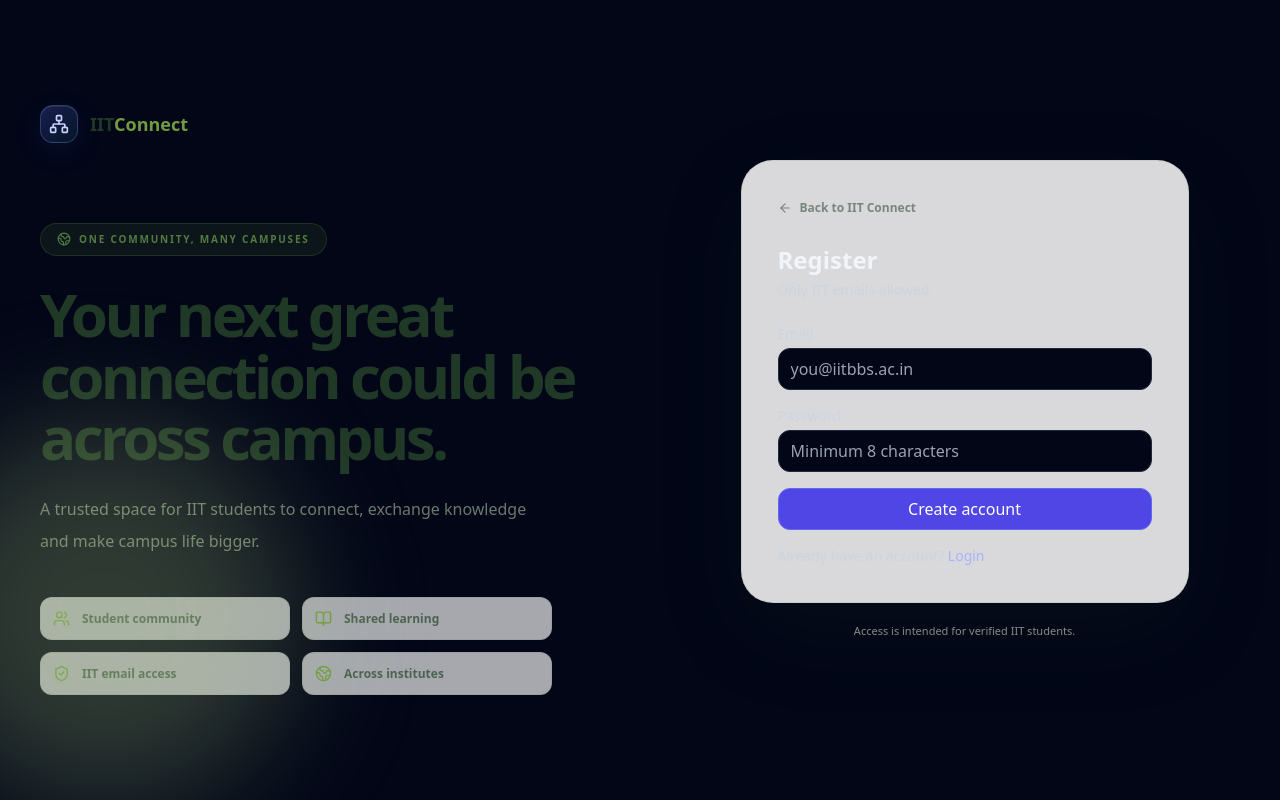
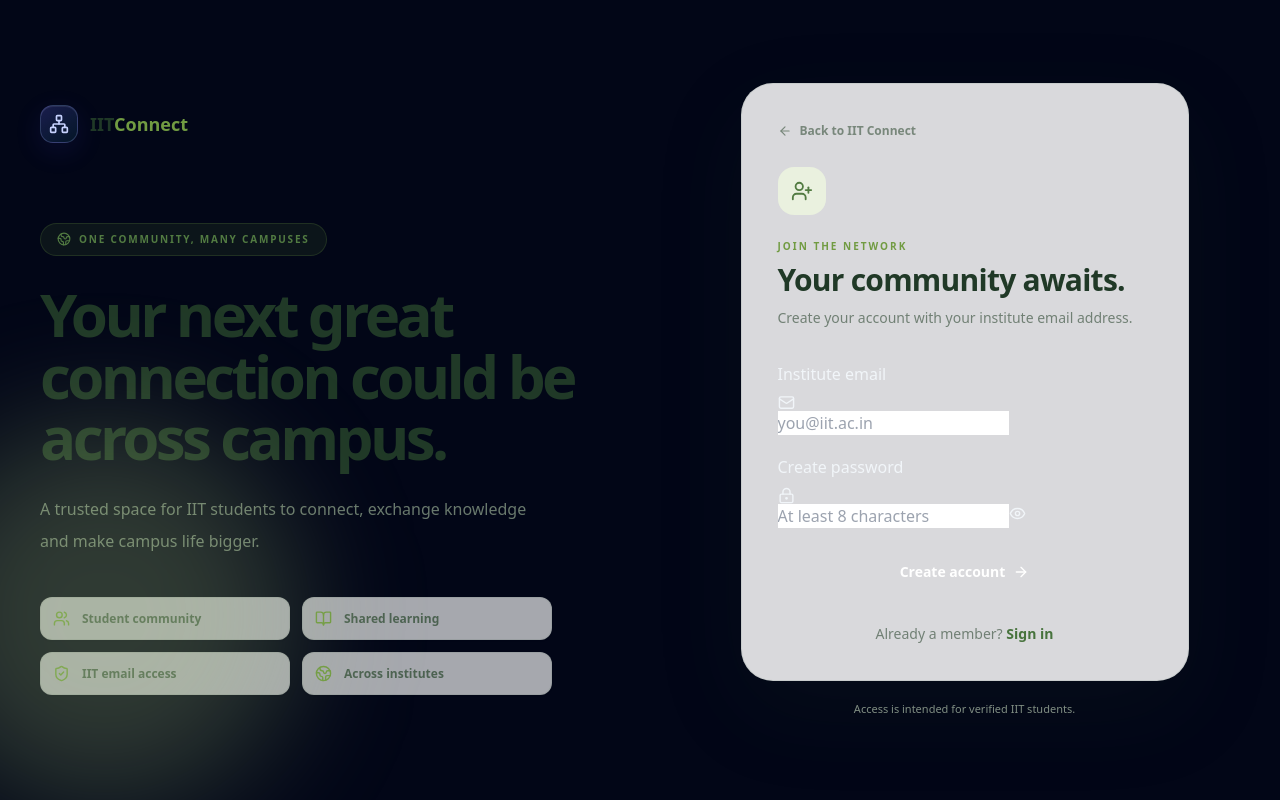
Before and after one commit to MINKIKAR-SRINIVAS-PRASAD/IIT-Connect, a React (Vite) app in the folder IIT-Connect-Enhanced/frontend/: page /register in a window 1280 px wide. Built offline with nearby package versions, Linux system fonts and the light colour scheme; no server answers.

Commit message:
Redesign registration screen

```diff
--- a/IIT-Connect-Enhanced/frontend/src/pages/auth/Register.jsx
+++ b/IIT-Connect-Enhanced/frontend/src/pages/auth/Register.jsx
@@ -1,8 +1,8 @@
 import React, { useState } from 'react'
 import { Link, useNavigate } from 'react-router-dom'
+import { motion } from 'framer-motion'
+import { ArrowRight, Eye, EyeOff, LockKeyhole, Mail, UserPlus } from 'lucide-react'
 import toast from 'react-hot-toast'
-import Input from '../../components/common/Input'
-import Button from '../../components/common/Button'
 import { useAuth } from '../../hooks/useAuth'
 
 export default function Register() {
@@ -10,44 +10,27 @@ export default function Register() {
   const nav = useNavigate()
   const [email, setEmail] = useState('')
   const [password, setPassword] = useState('')
+  const [showPassword, setShowPassword] = useState(false)
   const [busy, setBusy] = useState(false)
 
-  async function onSubmit(e) {
-    e.preventDefault()
+  async function onSubmit(event) {
+    event.preventDefault()
     setBusy(true)
-    try {
-      await register(email, password)
-      nav('/app/profile')
-    } catch (err) {
-      toast.error(err?.response?.data?.message || 'Register failed')
-    } finally {
-      setBusy(false)
-    }
+    try { await register(email.trim(), password); nav('/app/profile') }
+    catch (error) { toast.error(error?.response?.data?.message || 'Registration failed') }
+    finally { setBusy(false) }
   }
 
-  return (
-    <div>
-      <h2 className="text-2xl font-bold">Register</h2>
-      <p className="mt-1 text-sm text-slate-300">Only IIT emails allowed.</p>
-
-      <form onSubmit={onSubmit} className="mt-6 space-y-4">
-        <Input label="Email" value={email} onChange={(e) => setEmail(e.target.value)} placeholder="you@iitbbs.ac.in" />
-        <Input
-          label="Password"
-          type="password"
-          value={password}
-          onChange={(e) => setPassword(e.target.value)}
-          placeholder="Minimum 8 characters"
-        />
-        <Button disabled={busy} className="w-full">{busy ? 'Creating...' : 'Create account'}</Button>
-      </form>
-
-      <div className="mt-4 text-sm text-slate-300">
-        Already have an account?{' '}
-        <Link to="/login" className="text-indigo-300 hover:text-indigo-200">
-          Login
-        </Link>
-      </div>
-    </div>
-  )
+  return <motion.div initial={{opacity:0,y:14}} animate={{opacity:1,y:0}} transition={{duration:.45}}>
+    <div className="mb-6 inline-flex h-12 w-12 items-center justify-center rounded-2xl bg-[#eaf1df] text-[#527b42]"><UserPlus size={22}/></div>
+    <div className="text-[10px] font-bold tracking-[.2em] text-[#719b42]">JOIN THE NETWORK</div>
+    <h2 className="mt-2 text-3xl font-semibold tracking-tight text-[#203927]">Your community awaits.</h2>
+    <p className="mt-2 text-sm leading-6 text-[#718075]">Create your account with your institute email address.</p>
+    <form onSubmit={onSubmit} className="mt-8 space-y-5">
+      <label className="auth-label block"><span>Institute email</span><div className="auth-input-wrap mt-2"><Mail size={17}/><input type="email" required autoComplete="email" value={email} onChange={e=>setEmail(e.target.value)} placeholder="you@iit.ac.in"/></div></label>
+      <label className="auth-label block"><span>Create password</span><div className="auth-input-wrap mt-2"><LockKeyhole size={17}/><input type={showPassword?'text':'password'} required minLength={8} autoComplete="new-password" value={password} onChange={e=>setPassword(e.target.value)} placeholder="At least 8 characters"/><button type="button" onClick={()=>setShowPassword(v=>!v)} aria-label={showPassword?'Hide password':'Show password'}>{showPassword?<EyeOff size={17}/>:<Eye size={17}/>}</button></div></label>
+      <button disabled={busy} className="auth-submit flex w-full items-center justify-center gap-2 rounded-xl px-5 py-3.5 text-sm font-bold text-white disabled:opacity-60">{busy?'Creating account…':'Create account'}<ArrowRight size={16}/></button>
+    </form>
+    <p className="mt-7 text-center text-sm text-[#718075]">Already a member? <Link to="/login" className="font-bold text-[#47733d] hover:text-[#244c32]">Sign in</Link></p>
+  </motion.div>
 }
```
